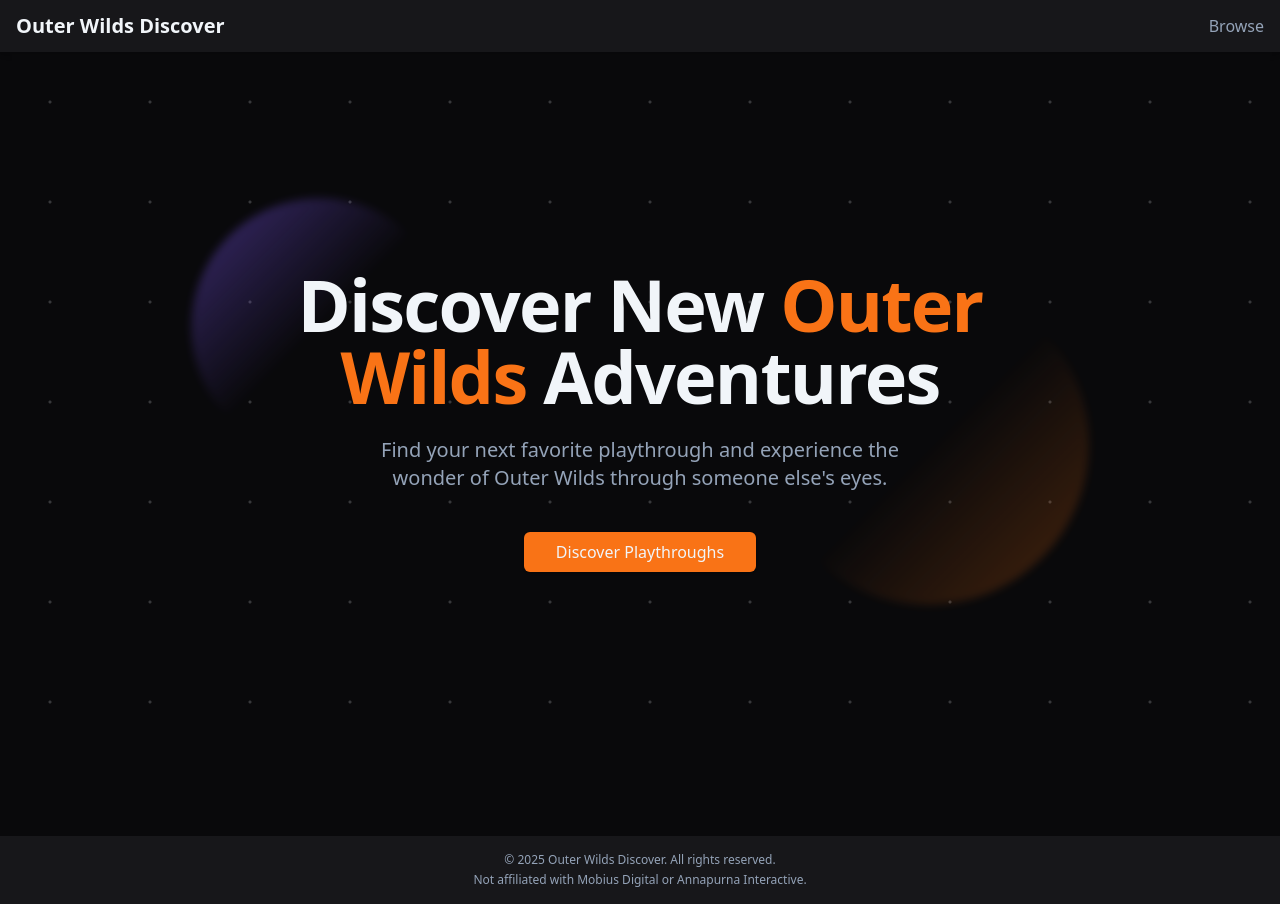
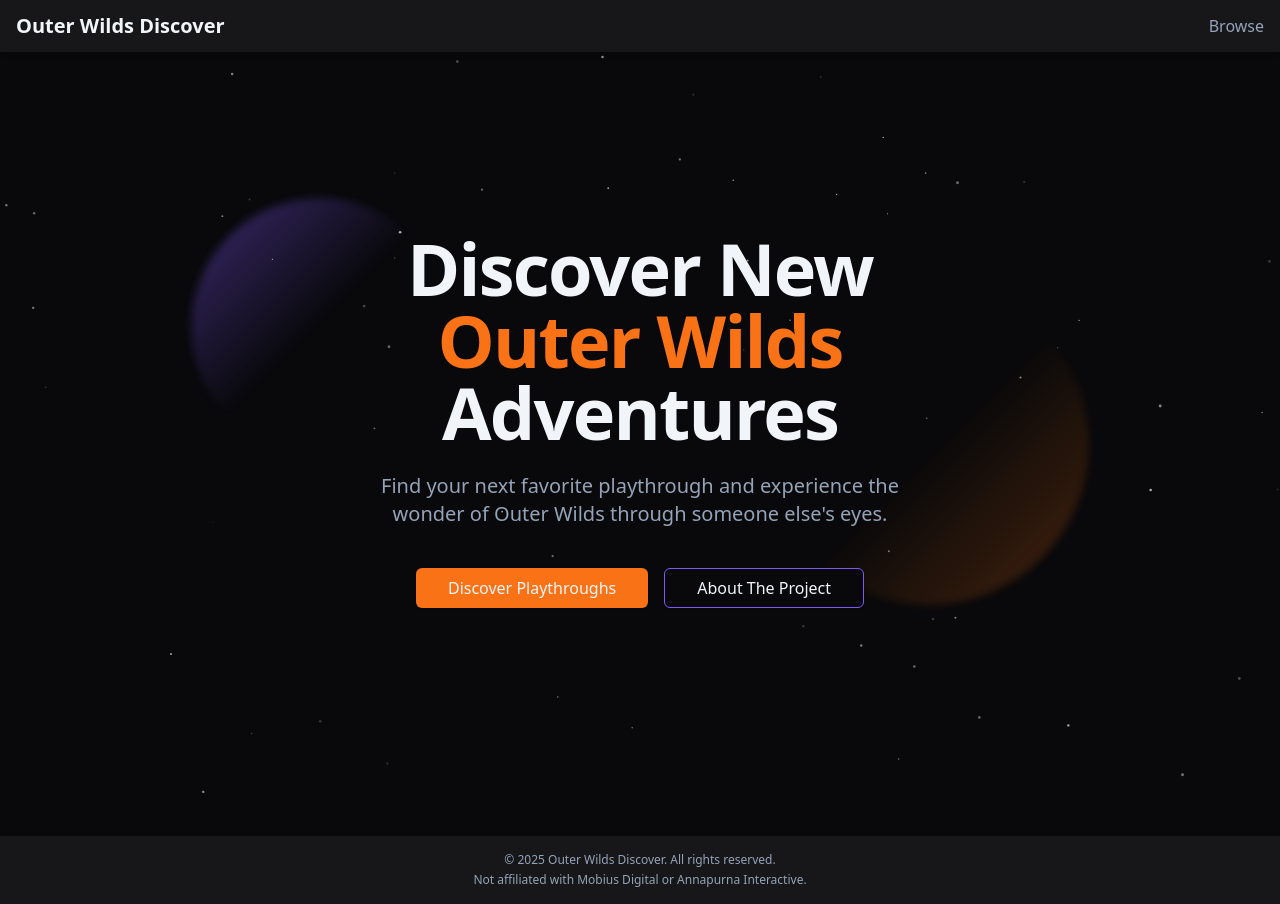
Before and after one commit to bakenq/outer-wilds-discover, a Next.js app: page / in a window 1280 px wide. Built offline with nearby package versions, Linux system fonts and the light colour scheme.

Commit message:
add HeroSection and BackgroundStars components; update Header and Footer for z-index;

```diff
--- a/app/page.tsx
+++ b/app/page.tsx
@@ -1,113 +1,9 @@
-"use client";
-
-import Link from "next/link";
-import { Button } from "@/components/ui/button";
-import { motion } from "framer-motion";
+import HeroSection from "@/components/HeroSection";
 
 export default function Home() {
   return (
-    <section className='relative flex min-h-[calc(100vh-var(--header-height,4rem))] flex-col items-center justify-center overflow-hidden px-4 text-center'>
-      <div className='absolute inset-0 -z-10'>
-        {/* Star Field */}
-        <div
-          className='absolute inset-0'
-          style={{
-            backgroundImage: `radial-gradient(circle, hsl(var(--foreground)/0.2) 1px, transparent 2px)`,
-            backgroundSize: "100px 100px",
-          }}
-        />
-
-        {/* Blurred Planets */}
-        {/* Planet 1 */}
-        <motion.div
-          initial={{ opacity: 0, scale: 0.5 }}
-          //animate={{ opacity: 1, scale: 1 }}
-          transition={{ duration: 1, delay: 0.5 }}
-          className='absolute left-[15%] top-[20%] w-64 h-64 bg-gradient-to-br from-secondary/50 via-transparent to-transparent rounded-full blur-sm'
-          // slow pulse or movement animation
-          animate={{
-            opacity: [0.8, 1, 0.8],
-            scale: [1, 1.02, 1],
-            transition: { repeat: Infinity, duration: 5 },
-          }}
-        />
-        {/* Planet 2 */}
-        {/* Planet 2 (Primary Color - Orange) */}
-        <motion.div
-          initial={{ opacity: 0, scale: 0.5 }}
-          //animate={{ opacity: 1, scale: 1 }}
-          transition={{ duration: 1, delay: 0.7 }}
-          className='absolute right-[15%] bottom-[25%] w-80 h-80 bg-gradient-to-tl from-primary/30 via-transparent to-transparent rounded-full blur-sm'
-          // slow pulse or movement animation
-          animate={{
-            opacity: [0.8, 1, 0.8],
-            scale: [1, 1.02, 1],
-            transition: { repeat: Infinity, duration: 5 },
-          }}
-        />
-      </div>
-
-      {/* Foreground Content Wrapper (z-10) */}
-      <motion.div
-        initial='hidden'
-        animate='visible'
-        variants={{
-          // Optional: Stagger children entrance
-          hidden: { opacity: 0 },
-          visible: {
-            opacity: 1,
-            transition: {
-              staggerChildren: 0.2, // Time between each child animating in
-            },
-          },
-        }}
-        className='relative z-10 max-w-3xl' // Increased max-width slightly
-      >
-        {/* Animated Heading */}
-        <motion.h1
-          variants={{
-            hidden: { opacity: 0, y: 20 },
-            visible: { opacity: 1, y: 0 },
-          }}
-          transition={{ duration: 0.5 }}
-          className='text-5xl font-extrabold tracking-tight md:text-6xl lg:text-7xl text-balance mb-6'
-        >
-          Discover New <span className='text-primary'>Outer Wilds</span>{" "}
-          Adventures
-        </motion.h1>
-
-        {/* Animated Subheading */}
-        <motion.p
-          variants={{
-            hidden: { opacity: 0, y: 20 },
-            visible: { opacity: 1, y: 0 },
-          }}
-          transition={{ duration: 0.5 }}
-          className='text-lg text-muted-foreground md:text-xl text-balance mb-10'
-        >
-          Find your next favorite playthrough and experience the wonder of Outer
-          Wilds through someone else's eyes.
-        </motion.p>
-
-        {/* Animated Button Group */}
-        <motion.div
-          variants={{
-            hidden: { opacity: 0, y: 20 },
-            visible: { opacity: 1, y: 0 },
-          }}
-          transition={{ duration: 0.5 }}
-          className='flex flex-col sm:flex-row gap-4 justify-center'
-        >
-          <Button asChild size='lg' className='text-base'>
-            <Link href='/playthroughs'>Discover Playthroughs</Link>
-          </Button>
-          {/* Optional Secondary Button - Add later if needed
-           <Button asChild size="lg" variant="outline" className="text-base">
-             <Link href="/about">About The Project</Link>
-           </Button>
-           */}
-        </motion.div>
-      </motion.div>
-    </section>
+    <>
+      <HeroSection />
+    </>
   );
 }
--- /dev/null
+++ b/components/BackgroundStars.tsx
@@ -0,0 +1,80 @@
+"use client";
+
+import { useEffect, useMemo, useState } from "react";
+import Particles, { initParticlesEngine } from "@tsparticles/react";
+import {
+  type Container,
+  type ISourceOptions,
+  MoveDirection,
+  OutMode,
+} from "@tsparticles/engine";
+import { loadSlim } from "@tsparticles/slim";
+
+export default function BackgroundStars() {
+  const [init, setInit] = useState(false);
+
+  useEffect(() => {
+    initParticlesEngine(async (engine) => {
+      await loadSlim(engine);
+    }).then(() => {
+      setInit(true);
+    });
+  }, []);
+
+  const particlesLoaded = async (container?: Container): Promise<void> => {
+    console.log(container);
+  };
+
+  const particleOptions: ISourceOptions = useMemo(
+    () => ({
+      background: { color: { value: "transparent" } },
+      fpsLimit: 120,
+      interactivity: {
+        events: { onClick: { enable: false }, onHover: { enable: false } },
+        modes: {
+          push: { quantity: 4 },
+          repulse: { distance: 200, duration: 0.4 },
+        },
+      },
+      particles: {
+        color: { value: "#ffffff" },
+        move: {
+          direction: MoveDirection.top,
+          enable: true,
+          speed: { min: 0.1, max: 0.5 },
+          straight: true,
+          outModes: {
+            default: OutMode.out,
+          },
+        },
+        number: { density: { enable: true, area: 800 }, value: 150 },
+        opacity: {
+          value: { min: 0.1, max: 0.7 },
+          animation: {
+            enable: true,
+            speed: 0.5,
+            sync: false,
+            minimumValue: 0.1,
+          },
+        },
+        shape: { type: "circle" },
+        size: { value: { min: 0.5, max: 1.5 } },
+      },
+      detectRetina: true,
+    }),
+    []
+  );
+
+  return (
+    <div className='absolute inset-0 z-[-1]'>
+      {init && (
+        <Particles
+          id='tsparticles'
+          particlesLoaded={particlesLoaded}
+          options={particleOptions}
+          className='absolute inset-0'
+        />
+      )}
+    </div>
+  );
+}
--- a/components/Footer.tsx
+++ b/components/Footer.tsx
@@ -1,7 +1,7 @@
 export default function Footer() {
   const currentYear = new Date().getFullYear();
   return (
-    <footer className='bg-card mt-12 py-4 text-center text-xs text-muted-foreground'>
+    <footer className='bg-card mt-12 py-4 text-center text-xs text-muted-foreground z-40'>
       <div className='container mx-auto px-4'>
         <p>© {currentYear} Outer Wilds Discover. All rights reserved.</p>
         <p className='mt-1'>
--- a/components/Header.tsx
+++ b/components/Header.tsx
@@ -2,7 +2,7 @@
 
 export default function Header() {
   return (
-    <header className='bg-card shadow-md'>
+    <header className='bg-card shadow-md sticky top-0 z-40'>
       <nav className='container mx-auto px-4 py-3 flex justify-between items-center'>
         <Link
           href='/'
--- /dev/null
+++ b/components/HeroSection.tsx
@@ -0,0 +1,109 @@
+"use client";
+
+import Link from "next/link";
+import { Button } from "@/components/ui/button";
+import { motion } from "framer-motion";
+import BackgroundStars from "./BackgroundStars";
+
+export default function HeroSection() {
+  return (
+    <section className='relative flex flex-col items-center justify-center min-h-[calc(100vh-var(--header-height,4rem))] overflow-hidden'>
+      {/* Stars */}
+      <BackgroundStars />
+
+      {/* Blurred Planets */}
+      {/* Planet 1 */}
+      <motion.div
+        initial={{ opacity: 0, scale: 0.5 }}
+        //animate={{ opacity: 1, scale: 1 }}
+        transition={{ duration: 1, delay: 0.5 }}
+        className='absolute left-[15%] top-[20%] w-64 h-64 bg-gradient-to-br from-secondary/50 via-transparent to-transparent rounded-full blur-sm z-10'
+        // slow pulse or movement animation
+        animate={{
+          opacity: [0.8, 1, 0.8],
+          scale: [1, 1.02, 1],
+          transition: { repeat: Infinity, duration: 5 },
+        }}
+      />
+      {/* Planet 2 */}
+      {/* Planet 2 (Primary Color - Orange) */}
+      <motion.div
+        initial={{ opacity: 0, scale: 0.5 }}
+        //animate={{ opacity: 1, scale: 1 }}
+        transition={{ duration: 1, delay: 0.7 }}
+        className='absolute right-[15%] bottom-[25%] w-80 h-80 bg-gradient-to-tl from-primary/30 via-transparent to-transparent rounded-full blur-sm z-10'
+        // slow pulse or movement animation
+        animate={{
+          opacity: [0.8, 1, 0.8],
+          scale: [1, 1.02, 1],
+          transition: { repeat: Infinity, duration: 5 },
+        }}
+      />
+
+      {/* Foreground Content Wrapper (z-20) */}
+      <motion.div
+        initial='hidden'
+        animate='visible'
+        variants={{
+          hidden: { opacity: 0 },
+          visible: {
+            opacity: 1,
+            transition: {
+              staggerChildren: 0.2, // Time between each child animating in
+            },
+          },
+        }}
+        className='relative z-20 w-full max-w-3xl px-4 sm:px-6 lg:px-8 text-center'
+      >
+        {/* Animated Heading */}
+        <motion.h1
+          variants={{
+            hidden: { opacity: 0, y: 20 },
+            visible: { opacity: 1, y: 0 },
+          }}
+          transition={{ duration: 0.5 }}
+          className='text-5xl font-extrabold tracking-tight md:text-6xl lg:text-7xl text-balance mb-6'
+        >
+          Discover New <br />
+          <span className='text-primary'>Outer Wilds</span> Adventures
+        </motion.h1>
+
+        {/* Animated Subheading */}
+        <motion.p
+          variants={{
+            hidden: { opacity: 0, y: 20 },
+            visible: { opacity: 1, y: 0 },
+          }}
+          transition={{ duration: 0.5 }}
+          className='text-lg text-muted-foreground md:text-xl text-balance mb-10'
+        >
+          Find your next favorite playthrough and experience the wonder of Outer
+          Wilds through someone else&apos;s eyes.
+        </motion.p>
+
+        {/* Animated Button Group */}
+        <motion.div
+          variants={{
+            hidden: { opacity: 0, y: 20 },
+            visible: { opacity: 1, y: 0 },
+          }}
+          transition={{ duration: 0.5 }}
+          className='flex flex-col sm:flex-row gap-4 justify-center'
+        >
+          <Button asChild size='lg' className='text-base'>
+            <Link href='/playthroughs'>Discover Playthroughs</Link>
+          </Button>
+          {/* Optional Secondary Button - Add later if needed */}
+          <Button
+            asChild
+            size='lg'
+            variant='outline'
+            className='text-base border-secondary hover:bg-secondary/20 hover:text-foreground'
+          >
+            <Link href='/about'>About The Project</Link>
+          </Button>
+        </motion.div>
+      </motion.div>
+    </section>
+  );
+}
--- a/lib/supabase/server.ts
+++ b/lib/supabase/server.ts
@@ -1,5 +1,5 @@
 // lib/supabase/server.ts
-import { createServerClient, type CookieOptions } from "@supabase/ssr";
+import { createServerClient } from "@supabase/ssr";
 import { type ReadonlyRequestCookies } from "next/dist/server/web/spec-extension/adapters/request-cookies";
 
 export function createClient(cookieStore: ReadonlyRequestCookies) {
@@ -16,6 +16,7 @@
             cookiesToSet.forEach(({ name, value, options }) => {
               cookieStore.set(name, value, options);
             });
+            // eslint-disable-next-line @typescript-eslint/no-unused-vars
           } catch (error) {
             // The `setAll` method was called from a Server Component.
             // can be ignored if middleware exists?
--- a/package.json
+++ b/package.json
@@ -12,8 +12,9 @@
     "@radix-ui/react-slot": "^1.2.0",
     "@supabase/ssr": "^0.6.1",
     "@supabase/supabase-js": "^2.49.4",
-    "@tsparticles/basic": "^3.8.1",
     "@tsparticles/engine": "^3.8.1",
+    "@tsparticles/react": "^3.0.0",
+    "@tsparticles/slim": "^3.8.1",
     "class-variance-authority": "^0.7.1",
     "clsx": "^2.1.1",
     "lucide-react": "^0.501.0",
```
Also changed, not shown: 1 other file (tests, documents, lock files or other folders).
